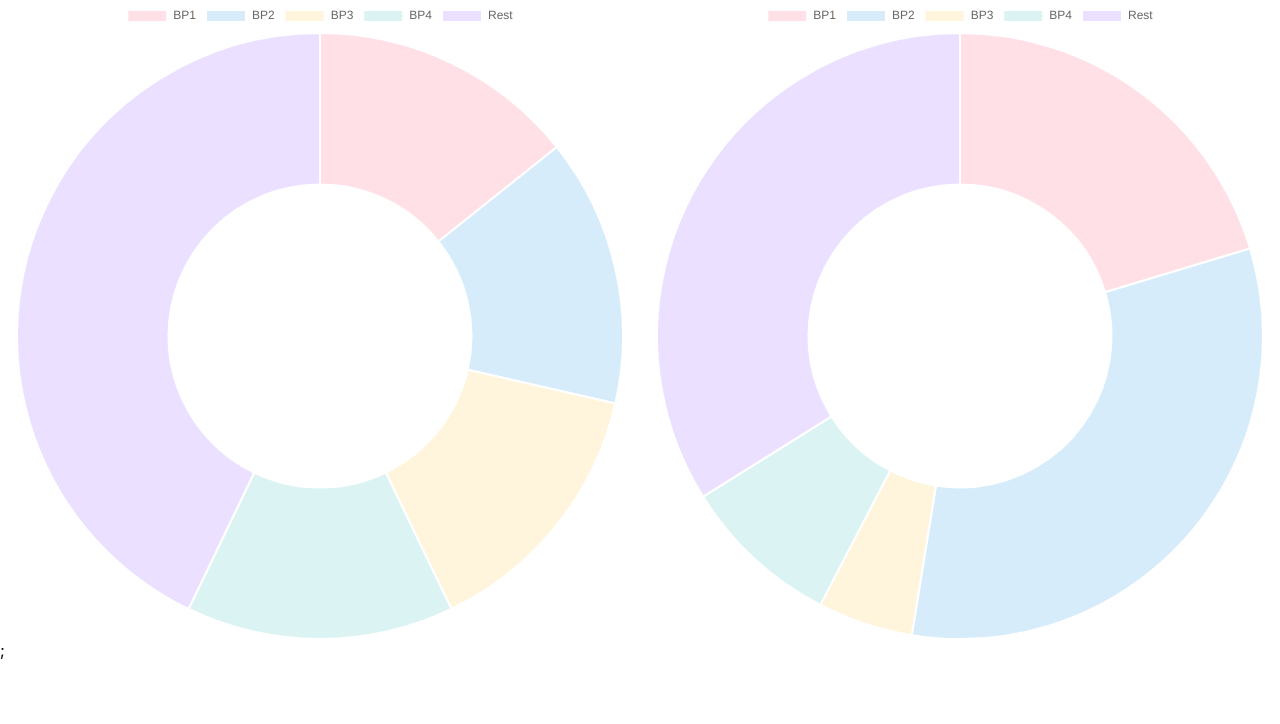
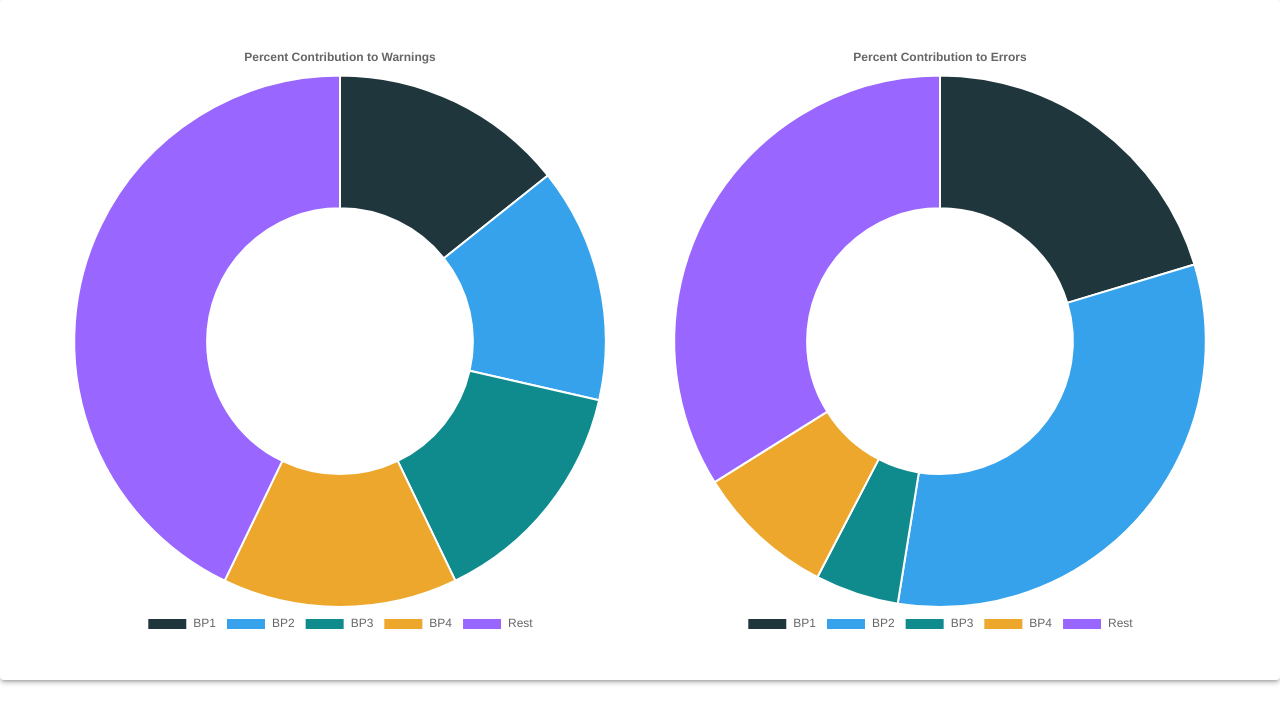
Before and after one commit to mbucc/320-S22-Track2, a Next.js app in the folder front-end/: page /dashboard/donutchart in a window 1280 px wide. Shown: the top 724 px of the page. Built offline with nearby package versions, Linux system fonts and the light colour scheme.

Commit message:
put donut chart and timeline components together

```diff
--- a/front-end/pages/dashboard/Dashboard.js
+++ b/front-end/pages/dashboard/Dashboard.js
@@ -15,12 +15,14 @@ export default function Dashboard(props) {
                 <Grid item>
                     {/* counts */}
                 </Grid>
-                <Grid container item direction="row" spacing={20}>
+                <Grid container item direction="row" spacing={5}>
                     <Grid item xs={7}>
                         <DonutCharts />
                     </Grid>
                     <Grid item xs={5}>
-                        <Timelines/>
+                        <Box>
+                            <Timelines />
+                        </Box>
                     </Grid>
                 </Grid>
             </Grid>
--- a/front-end/pages/dashboard/donutchart.js
+++ b/front-end/pages/dashboard/donutchart.js
@@ -1,28 +1,36 @@
 import DonutChartComponent from "./donutchartcomponent"
 import styles from "../../styles/Dashboard.module.css"
+import Paper from '@mui/material/Paper';
+import Box from '@mui/material/Box';
 
 function DonutCharts(props) {
   return (
+    <Paper elevation={3}>
+      <Box p={5}>
         <div className={styles.row}>
           <div className={styles.column}>
             <DonutChartComponent
-           labels = {['BP1','BP2','BP3','BP4','Rest']}
+              labels={['BP1', 'BP2', 'BP3', 'BP4', 'Rest']}
               values={[10, 10, 10, 10, 30]}
               onClickFunc={onClickFunc}
-          />;
+              title='Percent Contribution to Warnings'
+            />
           </div>
           <div className={styles.column}>
             <DonutChartComponent
-            labels = {['BP1','BP2','BP3','BP4','Rest']}
+              labels={['BP1', 'BP2', 'BP3', 'BP4', 'Rest']}
               values={[12, 19, 3, 5, 20]}
               onClickFunc={onClickFunc}
+              title='Percent Contribution to Errors'
             />
           </div>
         </div>
+      </Box>
+    </Paper>
   )
 }
 
-function onClickFunc(label, value){
+function onClickFunc(label, value) {
   console.log(label)
 }
 
--- a/front-end/pages/dashboard/donutchartcomponent.js
+++ b/front-end/pages/dashboard/donutchartcomponent.js
@@ -3,7 +3,6 @@ import 'chart.js/auto';
 
 function DonutChartComponent(props) {
   return (
-      <div >
     <Doughnut
       data={{
         labels: props.labels,
@@ -12,11 +11,11 @@ function DonutChartComponent(props) {
             label: '# of Votes',
             data: props.values,
             backgroundColor: [
-                    'rgba(255, 99, 132, 0.2)',
-                    'rgba(54, 162, 235, 0.2)',
-                    'rgba(255, 206, 86, 0.2)',
-                    'rgba(75, 192, 192, 0.2)',
-                    'rgba(153, 102, 255, 0.2)',
+              'rgba(31, 54, 61, 1)',
+              'rgba(54, 162, 235, 1)',
+              'rgba(15, 139, 141, 1)',
+              'rgba(236, 167, 44,1)',
+              'rgba(153, 102, 255, 1)',
             ],
           },
         ],
@@ -24,16 +23,24 @@ function DonutChartComponent(props) {
       options={{
         responsive: true,
         maintainAspectRatio: true,
-              onClick:(event,element) => {
-                if(element.length>0){
+        onClick: (event, element) => {
+          if (element.length > 0) {
             props.onClickFunc("Click");
             props.onClickFunc(props.labels[element[0].index])
+          }
+        },
+        plugins: {
+          legend: {
+            position: 'bottom',
+          },
+          title: {
+            display: true,
+            text: props.title
           }
         }
       }}
 
     />
-      </div>
   );
 }
 
```
Also changed, not shown: front-end/pages/dashboard/Timelines.js (+7 -5 lines). Lines whose indentation alone changed are shown as unchanged.
